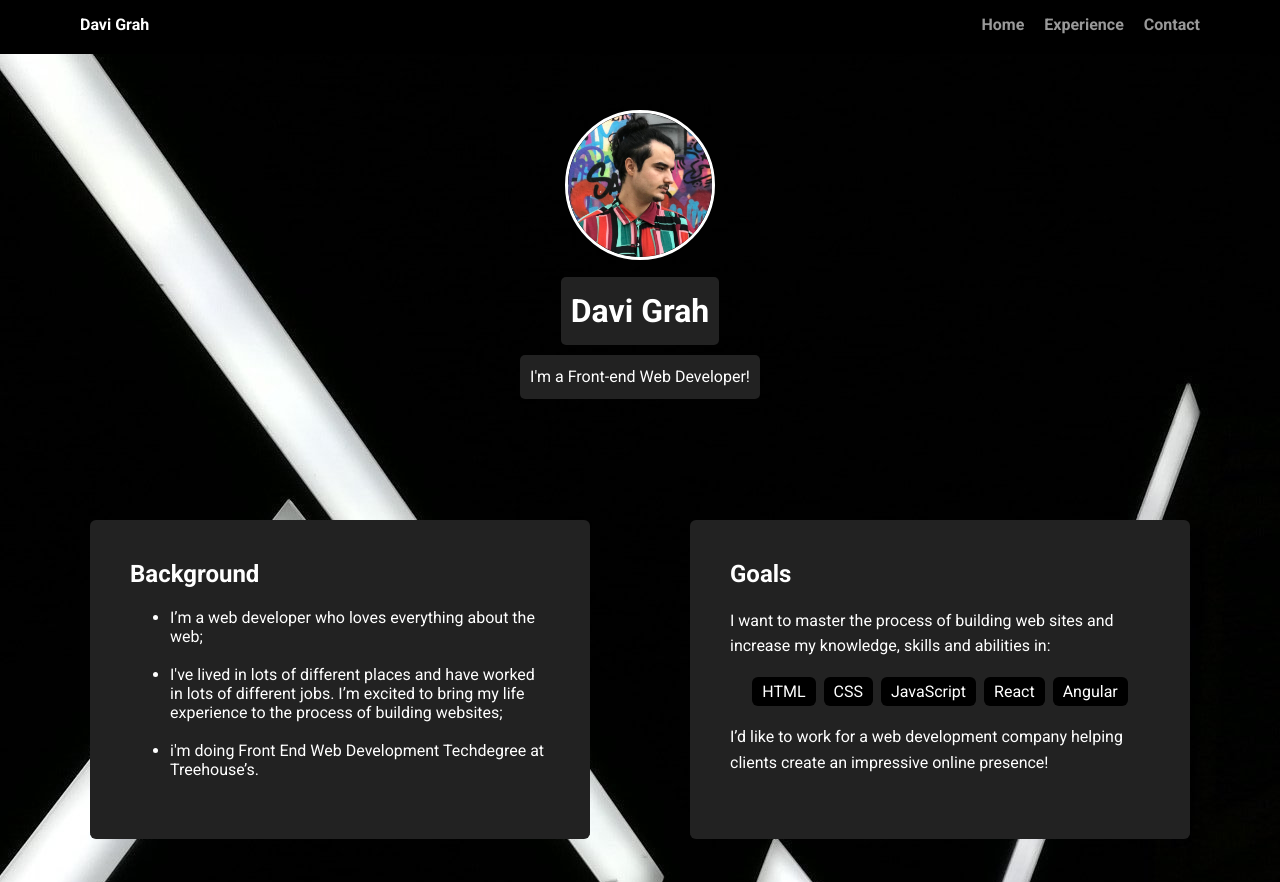
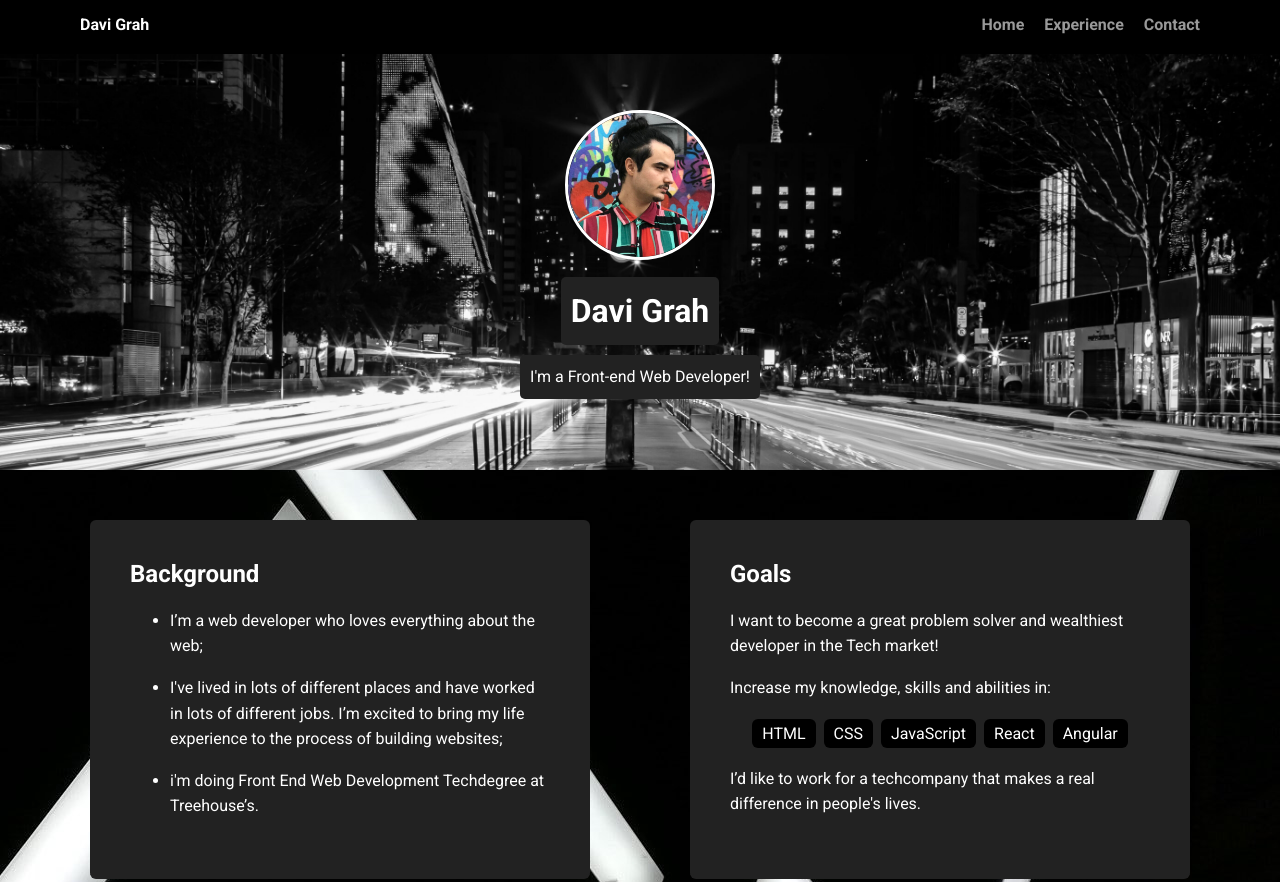
Before and after one commit to davigrah/Personal-profile-page, a plain HTML site: page index.html in a window 1280 px wide. Shown: the top 882 px of the page. Drawn offline with Linux system fonts and the light colour scheme; a web font is replaced by a local one.

Commit message:
Ready to Review (2)

```diff
--- a/index.html
+++ b/index.html
@@ -8,14 +8,14 @@
   <link href="https://fonts.googleapis.com/css?family=Muli%7CRoboto:400,300,500,700,900" rel="stylesheet"></head>
   <body>
 
-    <section class="main-nav">
+    <nav class="main-nav">
         <ul class="nav">
           <li class="name">Davi Grah</li>
           <li><a href="index.html">Home</a></li>
           <li><a href="pages/experience.html">Experience</a></li>
           <li><a href="pages/contact.html">Contact</a></li>
         </ul>
-    </section>
+      </nav>
 
     <header>
       <img src="images/me.jpeg" alt="Photo of Davi" class="profile-image">
@@ -27,17 +27,16 @@
       <section class="card">
         <h2>Background</h2>
         <ul>
-          <li>I’m a web developer who loves everything about the web;</li>
-          <br>
-          <li>I've lived in lots of different places and have worked in lots of different jobs. I’m excited to bring my life experience to the process of building websites;</li>
-          <br>
-          <li>i'm doing Front End Web Development Techdegree at Treehouse’s.</li>
+          <li><p>I’m a web developer who loves everything about the web;</p></li>
+          <li><p>I've lived in lots of different places and have worked in lots of different jobs. I’m excited to bring my life experience to the process of building websites;</p></li>
+          <li><p>i'm doing Front End Web Development Techdegree at Treehouse’s.</p></li>
         </ul>
       </section>
 
       <div class="card">
         <h2>Goals</h2>
-        <p>I want to master the process of building web sites and increase my knowledge, skills and abilities in:</p>
+        <p>I want to become a great problem solver and wealthiest developer in the Tech market!</p>
+        <p>Increase my knowledge, skills and abilities in:</p></p>
         <ul class="skills">
           <li>HTML</li>
           <li>CSS</li>
@@ -45,7 +44,7 @@
           <li>React</li>
           <li>Angular</li>
         </ul>
-        <p>I’d like to work for a web development company helping clients create an impressive online presence!</p>
+        <p>I’d like to work for a techcompany that makes a real difference in people's lives.</p>
       </div>
 
     </main>
--- a/styles.css
+++ b/styles.css
@@ -62,7 +62,7 @@ a:hover {
 
 header {
   text-align: center;
-  background: url('images/backgroundvideo.mov') no-repeat top center ;
+  background: url('images/backgroundimage1.jpg') no-repeat top center ;
   background-size: cover;
   overflow: hidden;
   padding-top: 60px;
```
Also changed, not shown: pages/contact.html (+2 -3 lines), pages/experience.html (+3 -4 lines), images/backgroundimage1.jpg (added), 2 other files.
